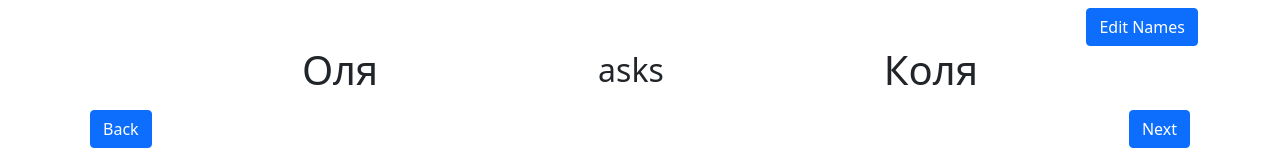
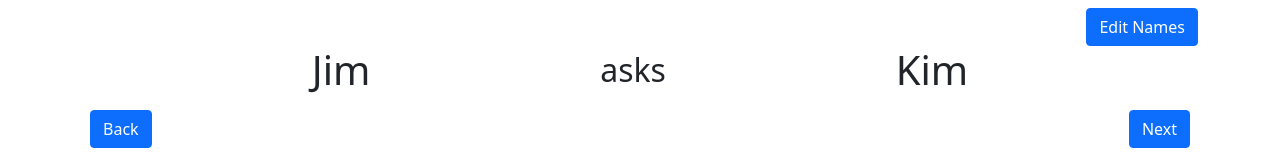
Before and after one commit to wtlgo/truth-or-dare, a Vue app: page / in a window 1280 px wide. Shown: the top 160 px of the page. Built offline with nearby package versions, Linux system fonts and the light colour scheme.

Commit message:
Change default names

```diff
--- a/src/stores/turn.ts
+++ b/src/stores/turn.ts
@@ -6,7 +6,7 @@ export const useTurnStore = defineStore({
 
     state() {
         return {
-            names: ["Оля", "Ваня", "Коля"],
+            names: ["Jim", "Tim", "Kim"],
             turn: build(3),
             counter: 0,
         };
```
